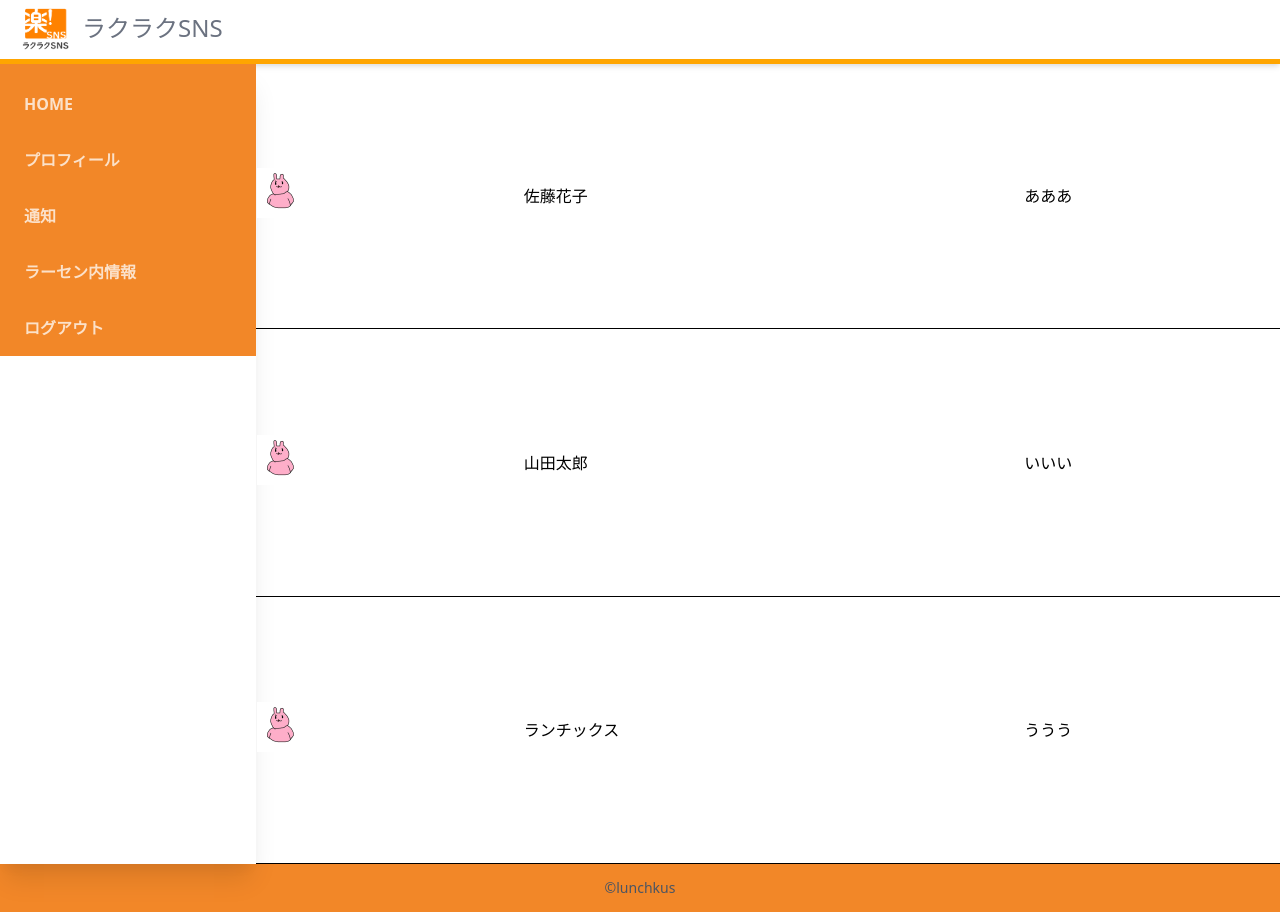
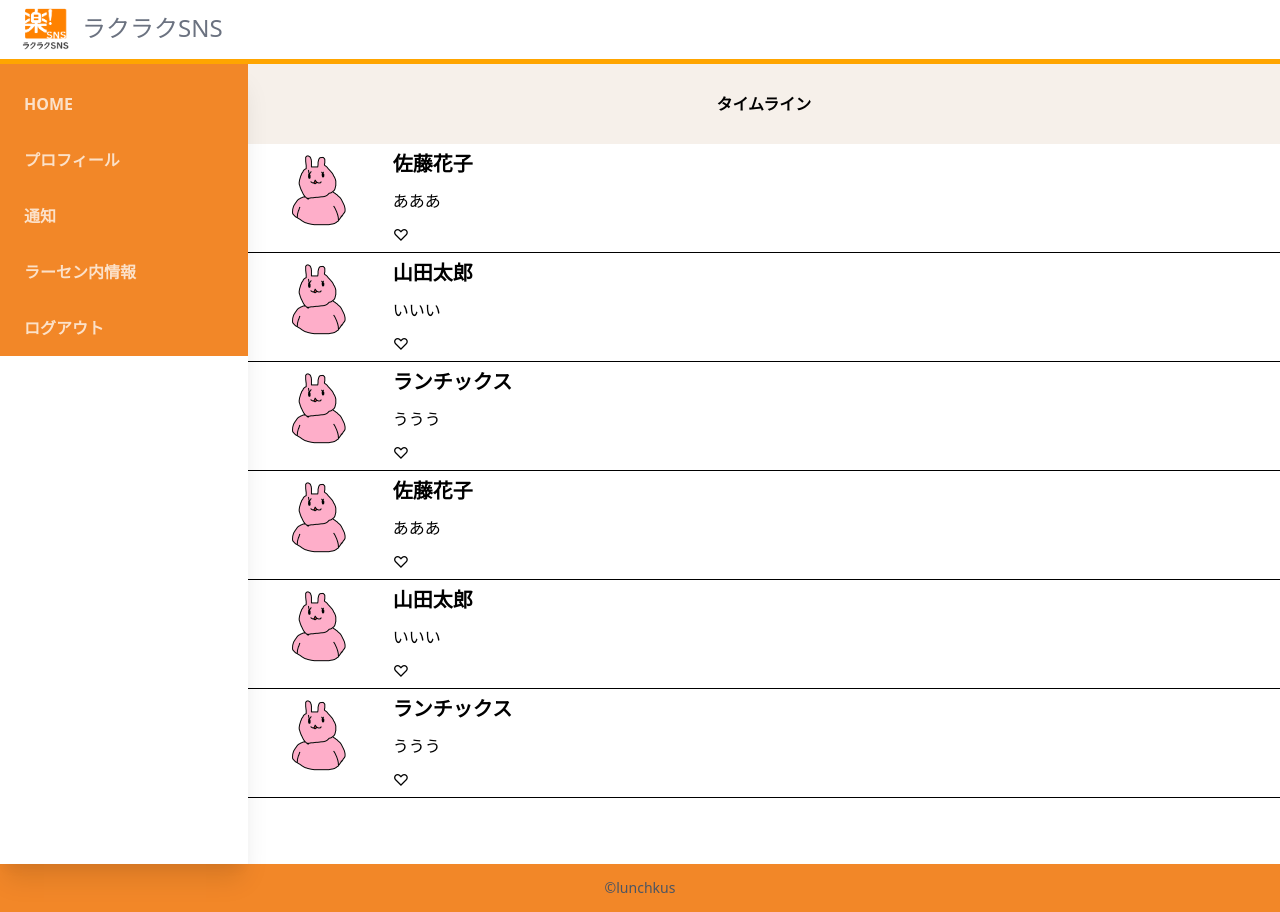
Before and after one commit to suzu1997/rakus-sns-app, a Next.js app: page /timeline in a window 1280 px wide. Built offline with nearby package versions, Linux system fonts and the light colour scheme.

Commit message:
整えた

```diff
--- a/src/pages/timeline/index.tsx
+++ b/src/pages/timeline/index.tsx
@@ -10,37 +10,51 @@ const Timeline: NextPage = () => {
     { name: "佐藤花子", tweet: "あああ", img: "/usakus.jpg" },
     { name: "山田太郎", tweet: "いいい", img: "/usakus.jpg" },
     { name: "ランチックス", tweet: "ううう", img: "/usakus.jpg" },
+    { name: "佐藤花子", tweet: "あああ", img: "/usakus.jpg" },
+    { name: "山田太郎", tweet: "いいい", img: "/usakus.jpg" },
+    { name: "ランチックス", tweet: "ううう", img: "/usakus.jpg" },
   ]);
 
   const style = {
     borderBottom: "solid 1px black",
   };
 
-  const mainStyle = {
-    display: "flex",
-  };
-
-  const tableStyle = {
-    width: "80%",
-  };
-
   return (
-    <div style={mainStyle}>
+    <>
+      <div className="flex">
         <MenuBar></MenuBar>
-      <table style={tableStyle}>
-        <tbody>
+        <div className="w-10/12">
+          <div className="bg-bgc h-20 text-center pt-7 font-black">
+            タイムライン
+          </div>
+          <table className="w-full">
             {data.map((value, key) => (
-            <tr style={style} key={key}>
+              <tbody style={style} key={key}>
+                <tr>
+                  <td rowSpan={3} className="pl-6 pr-0 w-36">
+                    <Image
+                      src={value.img}
+                      width={100}
+                      height={100}
+                      alt="icon"
+                    />
+                  </td>
+                  <td className="text-xl font-extrabold">{value.name}</td>
+                </tr>
+                <tr>
+                  <td> {value.tweet}</td>
+                </tr>
+                <tr>
                   <td>
-                <Image src={value.img} width={50} height={50} alt="icon" />
+                    <button type="button">♡</button>
                   </td>
-              <td>{value.name}</td>
-              <td>{value.tweet}</td>
                 </tr>
+              </tbody>
             ))}
-        </tbody>
           </table>
         </div>
+      </div>
+    </>
   );
 };
 
```
Lines whose indentation alone changed are shown as unchanged.
